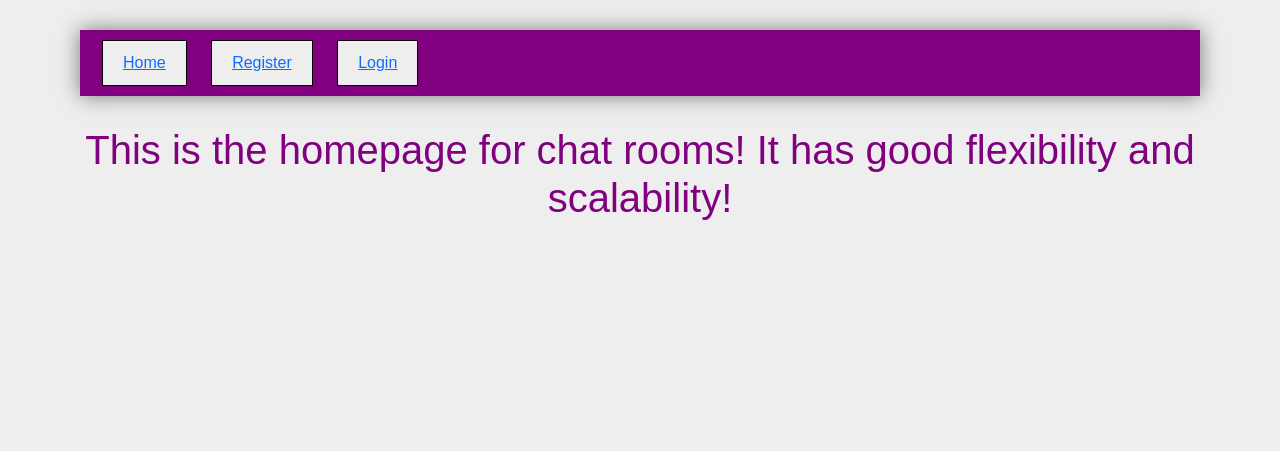
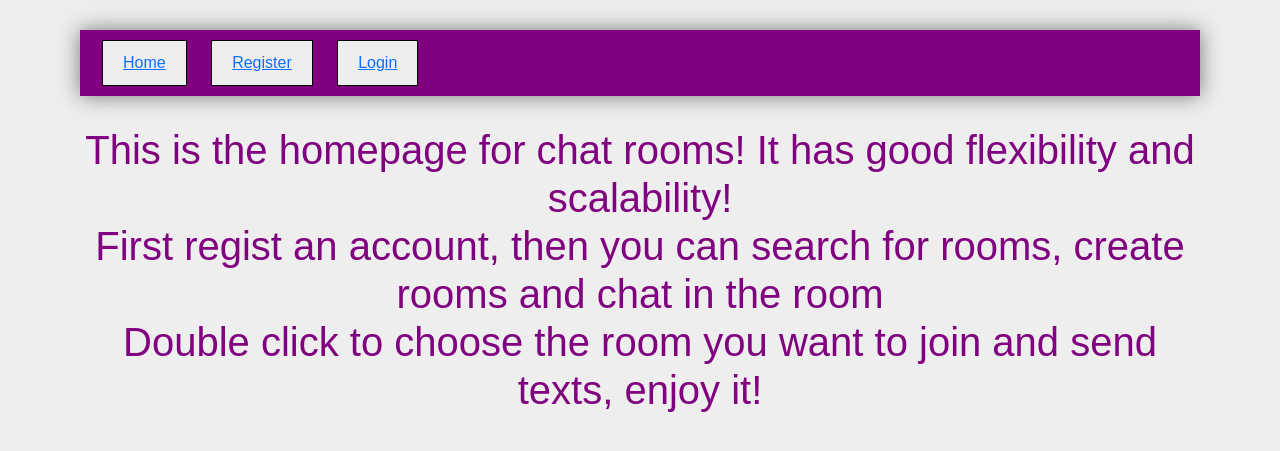
Before and after one commit to wiltchamberian/CITS3403_Project, a Flask app: page / in a window 1280 px wide. Shown: the top 451 px of the page. Run offline with Flask 3, Linux system fonts and the light colour scheme; some libraries are stand-ins or nearby versions.

Commit message:
add some instructions

```diff
--- a/templates/HomePage.html
+++ b/templates/HomePage.html
@@ -6,6 +6,9 @@
 
 {% block body %}
 <div class="container">
-  <h1>This is the homepage for chat rooms! It has good flexibility and scalability!</h1>
+  <h1>This is the homepage for chat rooms! It has good flexibility and scalability!<br>
+    First regist an account, then you can search for rooms, create rooms and chat in the room <br>
+    Double click to choose the room you want to join and send texts, enjoy it!
+  </h1>
 </div>
 {% endblock %}
```
